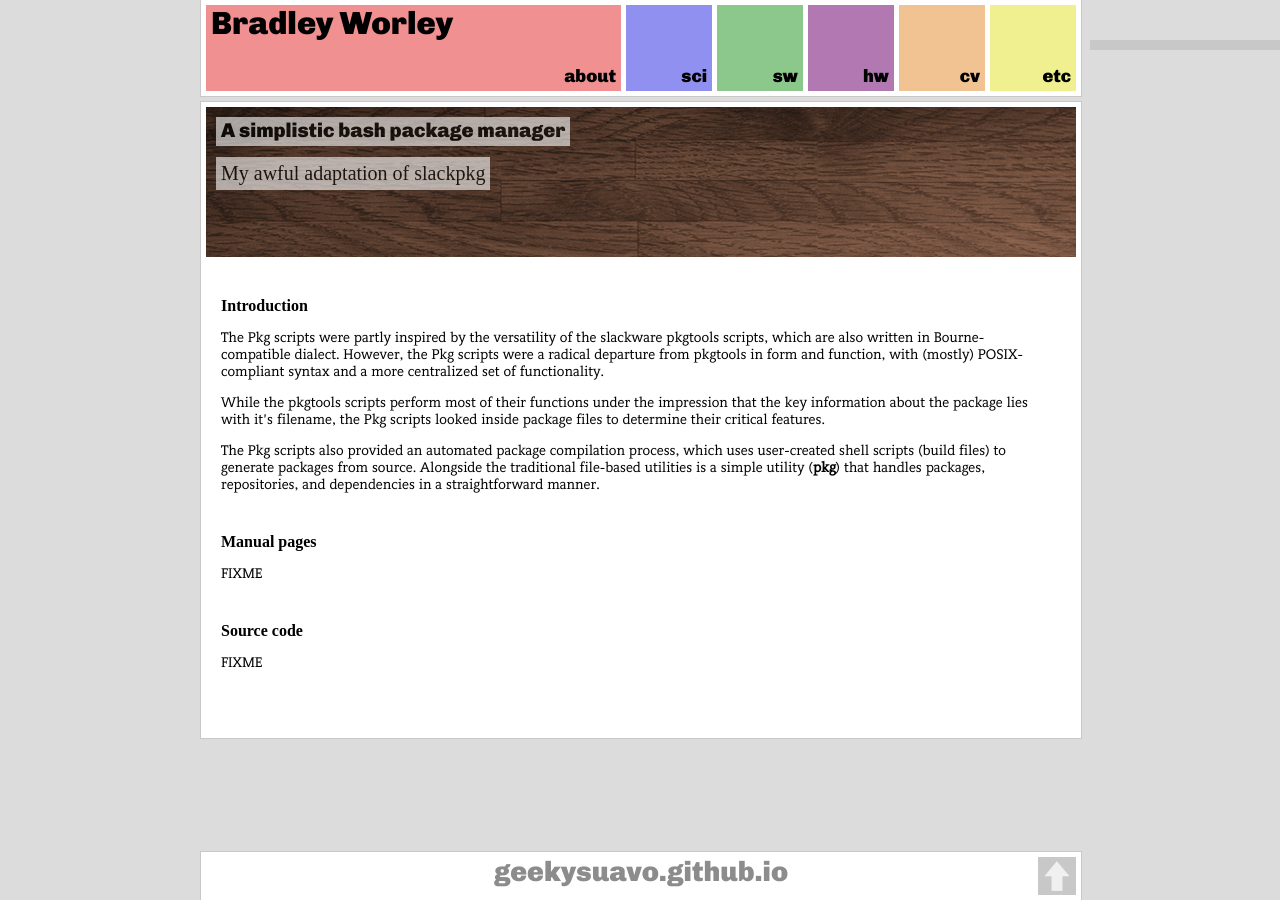
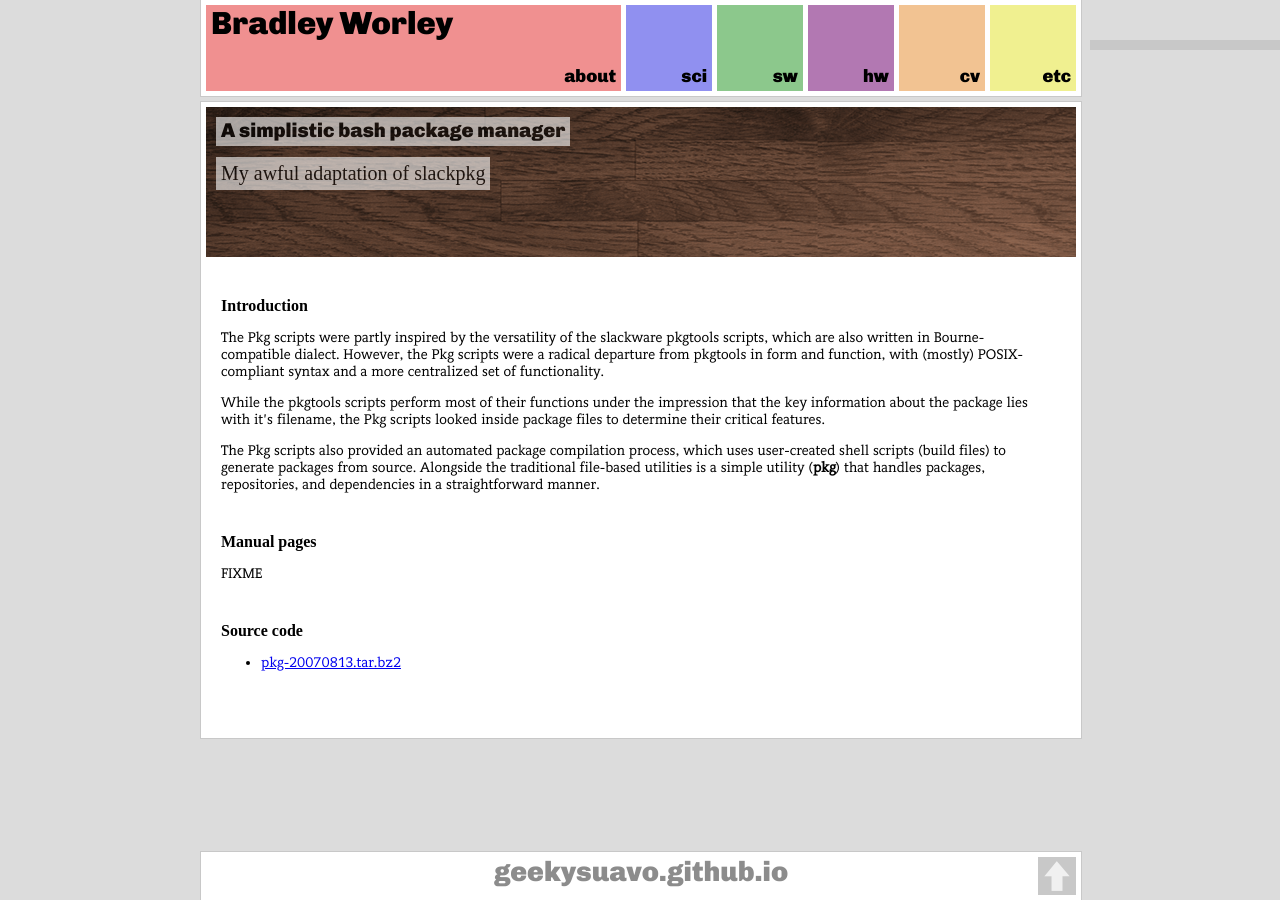
Before and after one commit to geekysuavo/geekysuavo.github.io, a Jekyll site: the page built from pkg.md, in a window 1280 px wide. Built offline with Jekyll 4.4.1, drawn with Linux system fonts in a browser that asks for light colours; some web fonts are replaced; some of the changed lines change nothing that is shown.

Commit message:
more learning

```diff
--- /dev/null
+++ b/_plugins/dropbox.rb
@@ -0,0 +1,16 @@
+module Jekyll
+  class DropboxTag < Liquid::Tag
+    def initialize(tag_name, text, tokens)
+      super
+      @path = text
+      @text = File.basename(text)
+      @base = "https://dl.dropboxusercontent.com/u/49207495/site"
+    end
+
+    def render(context)
+      "[#{@text}](#{@base}/#{@path})"
+    end
+  end
+end
+
+Liquid::Template.register_tag('dropbox', Jekyll::DropboxTag)
--- a/pkg.md
+++ b/pkg.md
@@ -32,4 +32,4 @@ FIXME
 
 # Source code
 
-FIXME
+ * {% dropbox pkg/pkg-20070813.tar.bz2 %}
```
